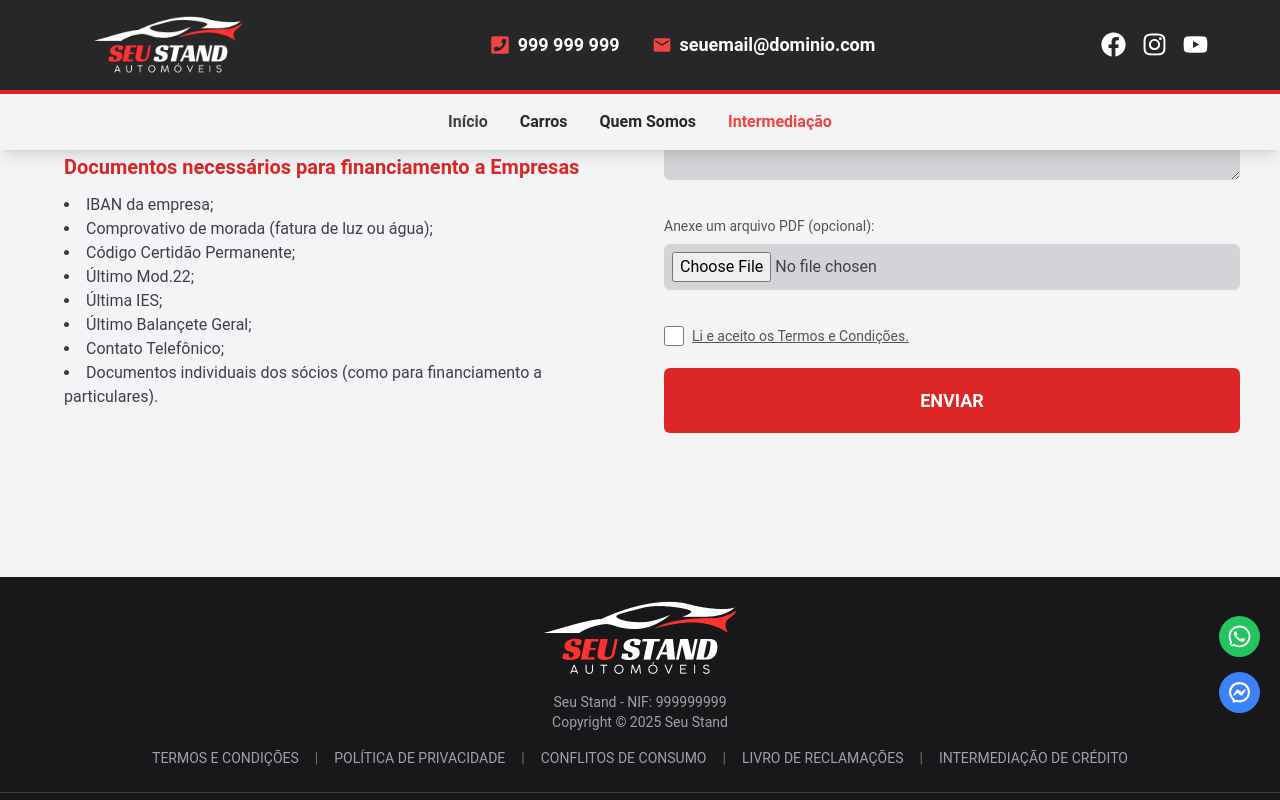
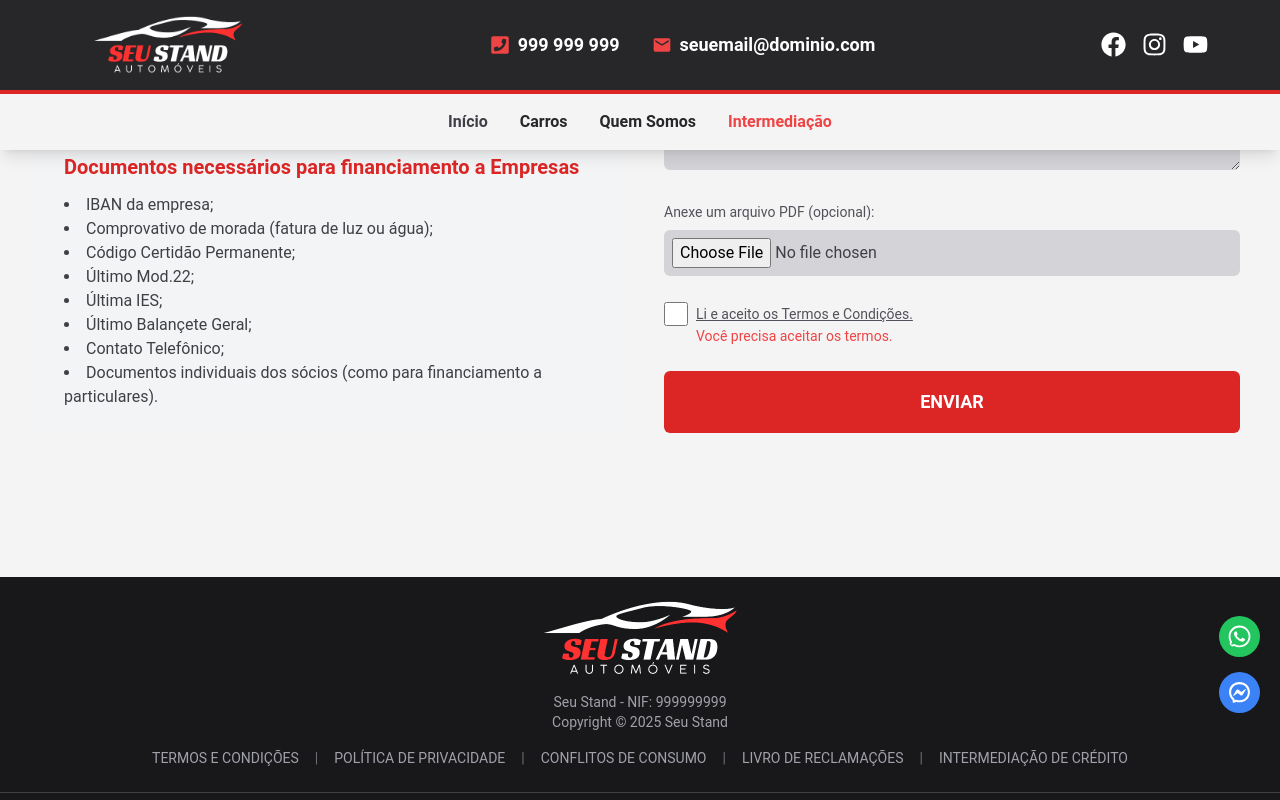
Before and after one commit to galindoptbr/standBerg, a Next.js app: page /intermediation in a window 1280 px wide. Both pictures are taken after typing "Sample", "Sample", "name@example.com", "Sample", "Sample", "Sample" into the empty fields and a click on the button "ENVIAR". Shown: the part 519-1319 px from the top of the page. Built offline with nearby package versions, Linux system fonts and the light colour scheme; no server answers.

Commit message:
Terms Adjust

```diff
--- a/app/intermediation/page.tsx
+++ b/app/intermediation/page.tsx
@@ -225,20 +225,28 @@
                 className="p-2 bg-zinc-300 rounded-md w-full"
               />
             </div>
-
+            <div className="flex flex-col">
               <div className="flex items-center gap-2 col-span-2">
                 <input
                   type="checkbox"
                   {...register("terms", {
                     required: "Você precisa aceitar os termos.",
                   })}
-                className="w-5 h-5"
+                  className="w-6 h-6"
                 />
-              <Link href="/terms" className="text-sm text-zinc-600 hover:text-blue-500 underline">
+                <Link
+                  href="/terms"
+                  className="text-sm text-zinc-600 hover:text-blue-500 underline"
+                >
                   Li e aceito os Termos e Condições.
                 </Link>
               </div>
-
+              {errors.terms && (
+                <p className="text-red-500 text-sm ml-8 col-span-2">
+                  {errors.terms.message}
+                </p>
+              )}
+            </div>
             <button
               type="submit"
               className="col-span-2 bg-red-600 text-white py-3 rounded-md text-lg font-semibold transition-colors duration-300 hover:bg-red-700"
```
Lines whose indentation alone changed are shown as unchanged.
